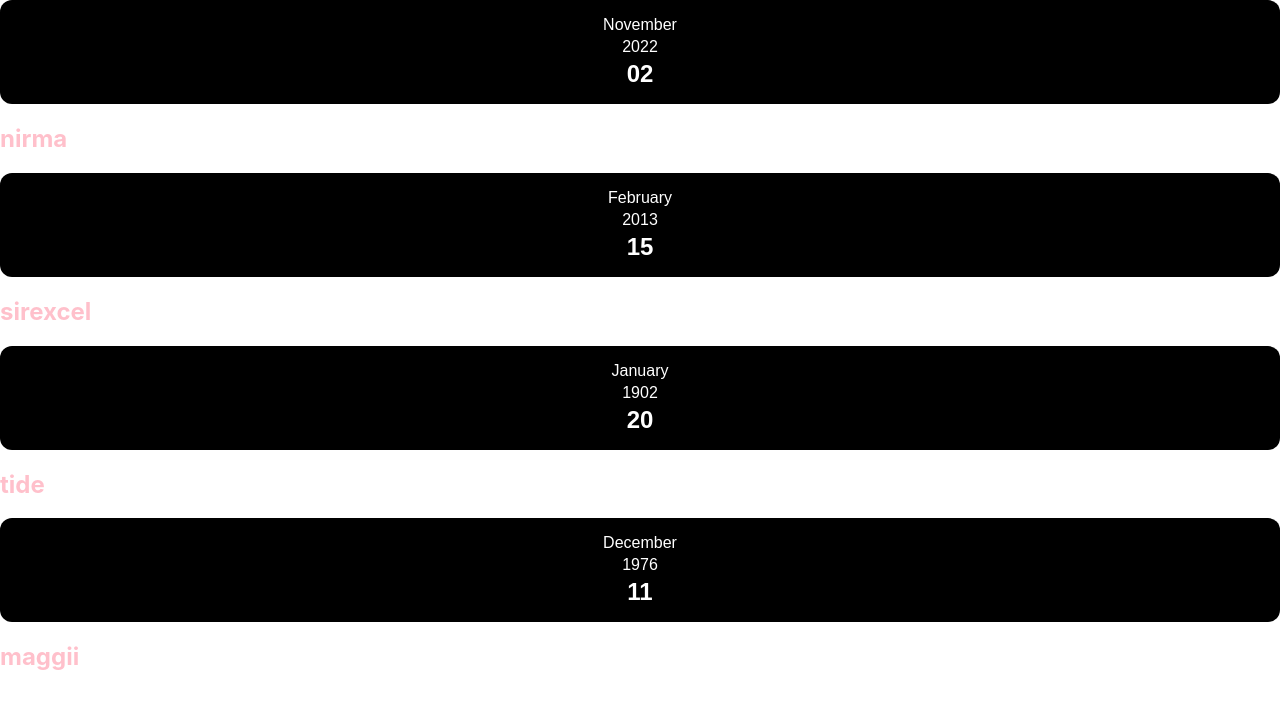
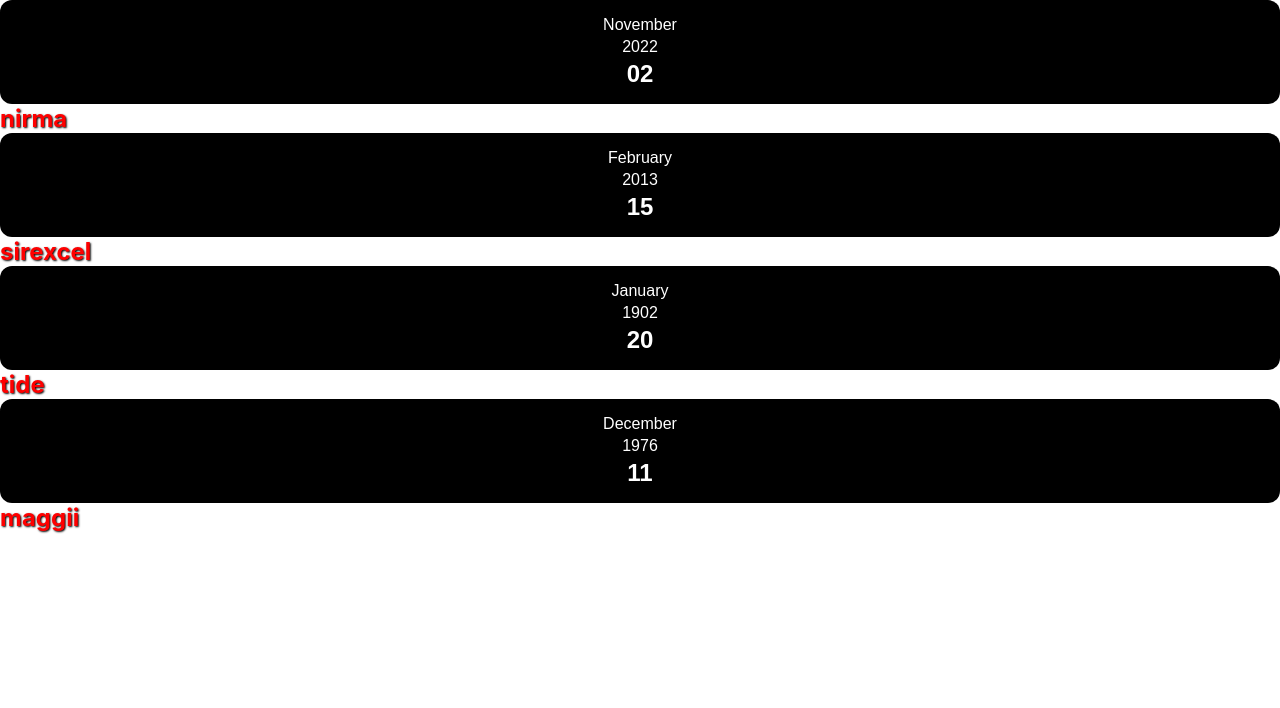
Before and after one commit to Sagarr315/first-react-app, a React (Create React App) app: page / in a window 1280 px wide. Shown: the top 708 px of the page. Built offline with nearby package versions, Linux system fonts and the light colour scheme.

Commit message:
Update ProductsItem.css

```diff
--- a/src/components/ProductsItem.css
+++ b/src/components/ProductsItem.css
@@ -1,7 +1,18 @@
-.product-item_description{
-    margin-right:0px;
-    color: pink;
-    content: center;
+.fstyle {
+    background-color: #00e0d0; /* Cyan background */
+    border-radius: 15px;
+    padding: 10px 20px;
+    display: flex;
+    align-items: center;
+    justify-content: space-between;
+    width: 90%;
+    box-shadow: 2px 2px 10px rgba(0, 0, 0, 0.2);
+  }
 
-
-}
+  .product-item_description h2 {
+    color: red;
+    font-weight: bold;
+    text-shadow: 1px 1px 2px black;
+    font-size: 24px;
+    margin: 0;
+  }
```
